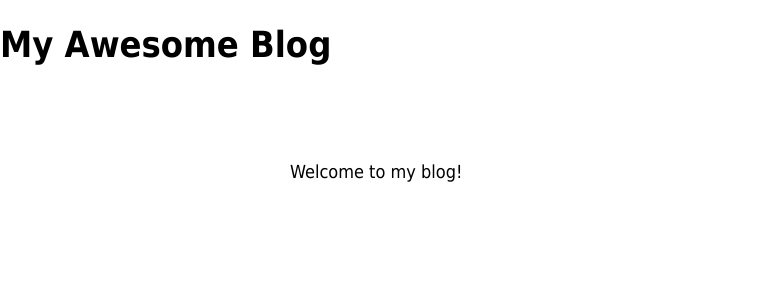
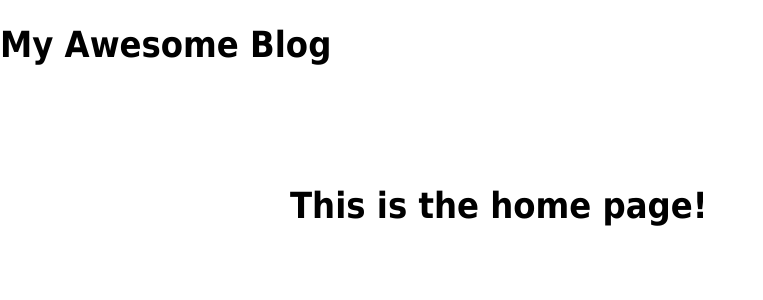
Before and after one commit to jemishkevadiya/My_Blog, a React (Create React App) app: page / in a window 1280 px wide. Shown: the top 300 px of the page, without its empty margins (0-763 px from the left). Built offline with nearby package versions, Linux system fonts and the light colour scheme.

Commit message:
added BrowserRouter, Routes and Route for all four pages.

```diff
--- a/package.json
+++ b/package.json
@@ -8,7 +8,8 @@
     "@testing-library/user-event": "^13.5.0",
     "react": "^18.3.1",
     "react-dom": "^18.3.1",
-    "react-scripts": "5.0.1",
+    "react-router-dom": "^6.28.0",
+    "react-scripts": "^5.0.1",
     "web-vitals": "^2.1.4"
   },
   "scripts": {
--- a/src/App.js
+++ b/src/App.js
@@ -1,13 +1,25 @@
 import './App.css';
+import { BrowserRouter, Routes, Route } from 'react-router-dom';
+import HomePage from './pages/HomePage';
+import AboutPage from './pages/AboutPage';
+import ArticlePage from './pages/ArticlePage';
+import ArticlesListPage from './pages/ArticlesListPage';
 
 function App() {
   return (
+    <BrowserRouter>
     <div className="App">
       <h1>My Awesome Blog</h1>
       <div id="page-body">
-        Welcome to my blog!
+        <Routes>
+        <Route path="/" element={<HomePage />} />
+        <Route path="/about" element={<AboutPage />} />
+        <Route path="/articles" element={<ArticlesListPage />} />
+        <Route path="/article/:articleId" element={<ArticlePage />} />
+        </Routes>
       </div>
     </div>
+    </BrowserRouter>
   );
 }
 
```
Also changed, not shown: 1 other file (tests, documents, lock files or other folders).
